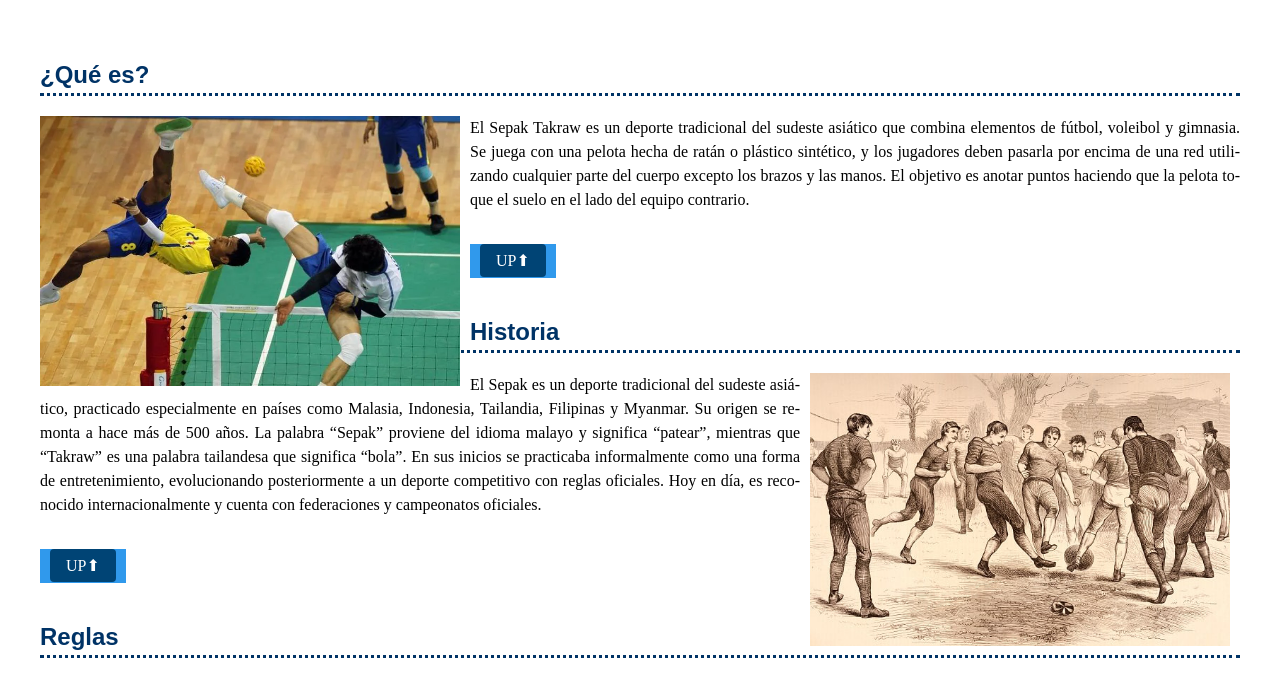
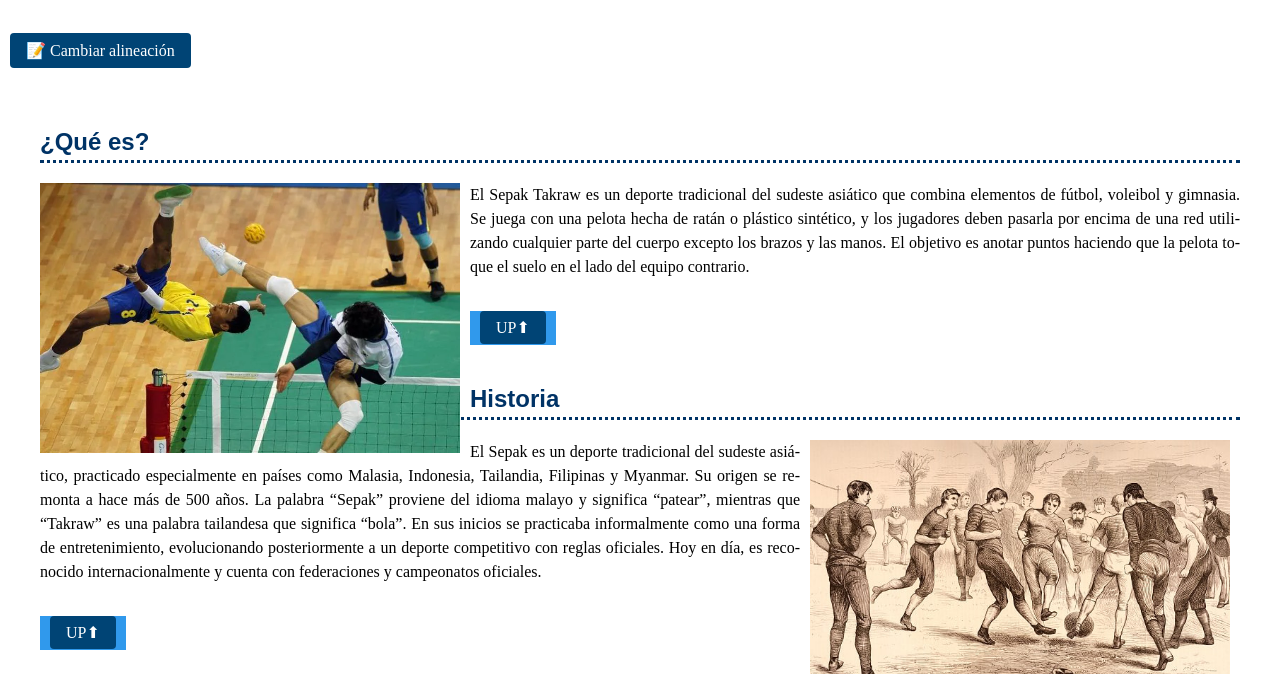
Before and after one commit to IzanRG23/IzanRG23.github.io, a plain HTML site: page index.html in a window 1280 px wide. Shown: the part 123-797 px from the top of the page. Drawn offline with Linux system fonts and the light colour scheme.

Commit message:
Add files via upload

```diff
--- a/estilotareaproclase.css
+++ b/estilotareaproclase.css
@@ -241,3 +241,22 @@ p.volver {
         width: 100%;
     }
 }
+
+.bandera {
+  text-align: left;
+}
+[role="button"], .volver a {
+  cursor: pointer;
+  border: none;
+  background-color: rgb(0, 68, 117);
+  color: white;
+  padding: 0.5em 1em;
+  font-size: 1em;
+  font-family: 'Merriweather', serif;
+  text-decoration: none;
+  border-radius: 4px;
+}
+
+[role="button"]:hover, .volver a:hover {
+  background-color: rgb(48, 153, 236);
+}
--- a/index.html
+++ b/index.html
@@ -32,6 +32,7 @@
       top: 0;
     }
   </style>
+
 </head>
 
 <body>
@@ -54,6 +55,10 @@
   </header>
 
   <main id="contenido-principal">
+
+    <p>
+      <button id="boton" role="button" aria-label="Justificar o alinear texto a la izquierda">📝 Cambiar alineación</button>
+    </p>
     <section>
       <article>
         <h2 id="seccion1">¿Qué es?</h2>
@@ -168,5 +173,14 @@
   </ol>
 </footer>
 
+<script>
+  window.onload = function () {
+    const boton = document.getElementById("boton");
+    const parrafos = document.querySelectorAll("main p");
+    boton.onclick = function () {
+      parrafos.forEach(p => p.classList.toggle("bandera"));
+    };
+  };
+</script>
 </body>
 </html>
```
